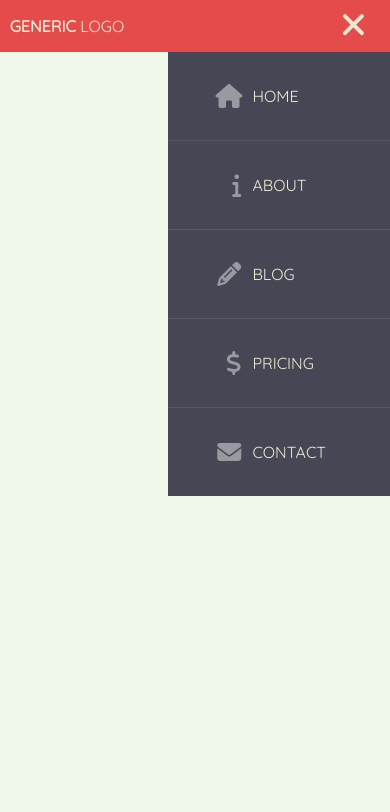
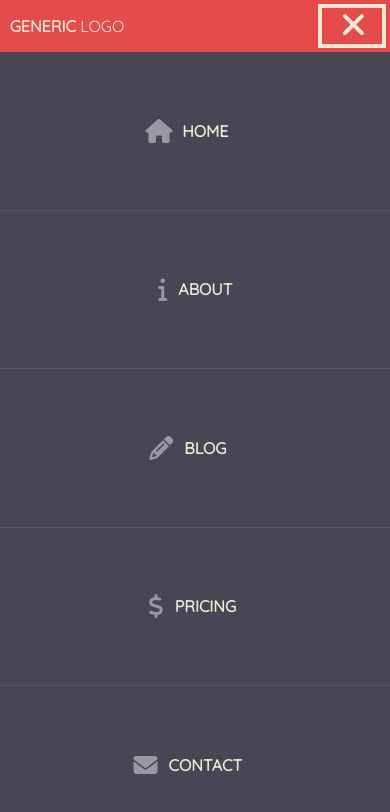
Before and after one commit to SudhanvaShashidhara/responsive-navbar-using-clippath-animation, a plain HTML site: page index.html in a window 390 px wide. Both pictures are taken after a click on the button 352 px from the left and 26 px from the top of the page. Drawn offline with Linux system fonts and the light colour scheme.

Commit message:
Added clippath animation

```diff
--- a/index.html
+++ b/index.html
@@ -26,19 +26,29 @@
       <nav class="site-nav">
         <ul>
           <li>
-            <a href="#"> <i class="fa fa-home site-nav--icon"></i> Home</a>
+            <a tabindex="0" href="#">
+              <i class="fa fa-home site-nav--icon"></i> Home</a
+            >
           </li>
           <li>
-            <a href="#"> <i class="fa fa-info site-nav--icon"></i> About</a>
+            <a tabindex="0" href="#">
+              <i class="fa fa-info site-nav--icon"></i> About</a
+            >
           </li>
           <li>
-            <a href="#"><i class="fa fa-pencil site-nav--icon"></i>Blog</a>
+            <a tabindex="0" href="#"
+              ><i class="fa fa-pencil site-nav--icon"></i>Blog</a
+            >
           </li>
           <li>
-            <a href="#"><i class="fa fa-usd site-nav--icon"></i>Pricing</a>
+            <a tabindex="0" href="#"
+              ><i class="fa fa-usd site-nav--icon"></i>Pricing</a
+            >
           </li>
           <li>
-            <a href="#"><i class="fa fa-envelope site-nav--icon"></i>Contact</a>
+            <a tabindex="0" href="#"
+              ><i class="fa fa-envelope site-nav--icon"></i>Contact</a
+            >
           </li>
         </ul>
       </nav>
--- a/main.js
+++ b/main.js
@@ -4,5 +4,3 @@ menuToggle.addEventListener("click", function() {
   siteNav.classList.toggle("site-nav--open");
   this.classList.toggle("menu-toggle--open");
 });
-
-console.log(menuToggle);
--- a/style.css
+++ b/style.css
@@ -26,6 +26,7 @@ header {
   position: relative;
   display: flex;
   justify-content: space-between;
+  box-shadow: 0 2px 8px rgba(0, 0, 0, 0.26);
 }
 
 header .logo {
@@ -45,6 +46,14 @@ header .logo {
   right: 0.5rem;
   top: 0.5rem;
   cursor: pointer;
+}
+
+.menu-toggle:focus {
+  outline: 4px solid #ebebd3;
+}
+
+.menu-toggle::-moz-focus-inner {
+  border: none;
 }
 
 .hamburger,
@@ -96,49 +105,32 @@ header .logo {
   background-color: #464655;
   top: 100%;
   right: 0px;
-  overflow: hidden;
-  transform: translateY(-100%);
-  z-index: -1;
+  clip-path: circle(0px at top right);
+  transition: clip-path 700ms linear;
+  height: calc(100vh - 52px);
+  width: 100vw;
+}
 
-  transition: transform 500ms linear;
+.site-nav a {
+  font-weight: 900;
 }
 
 .site-nav--open {
-  transform: translateY(0%);
-  z-index: 2;
-  animation: dropdown 500ms linear 1;
-}
-
-@keyframes dropdown {
-  0% {
-    transform: translateY(-100%);
-    z-index: -1;
-  }
-
-  50% {
-    transform: translateY(-50%);
-    z-index: -1;
-  }
-
-  99% {
-    transform: translateY(-1%);
-    z-index: -1;
-  }
-
-  100% {
-    transform: translateY(0%);
-    z-index: 2;
-  }
+  clip-path: circle(1200px at top right);
 }
 
 .site-nav ul {
   display: flex;
   flex-direction: column;
   justify-content: space-between;
+  height: 100%;
 }
 
 .site-nav li {
   border-bottom: 1px solid #575766;
+  height: 100%;
+  display: flex;
+  justify-content: center;
 }
 
 .site-nav li:last-child {
@@ -147,18 +139,21 @@ header .logo {
 
 .site-nav a {
   text-transform: uppercase;
-  display: block;
+  /* display: block; */
   padding: 2rem 4rem 2rem 3rem;
   color: #ebebd3;
   outline: none;
   display: flex;
   align-items: center;
+  justify-content: center;
   transition: transform 250ms linear, color 250ms linear,
     background-color 250ms linear;
+  width: 100%;
 }
 
 .site-nav a:hover,
-.site-nav a:focus {
+.site-nav a:focus,
+.site-nav a:active {
   background-color: #e4b363;
   color: #464655;
   transform: scale(1.02);
@@ -181,6 +176,8 @@ header .logo {
     position: relative;
     transform: none;
     background-color: transparent;
+    clip-path: none;
+    width: auto;
   }
 
   .site-nav ul {
```
